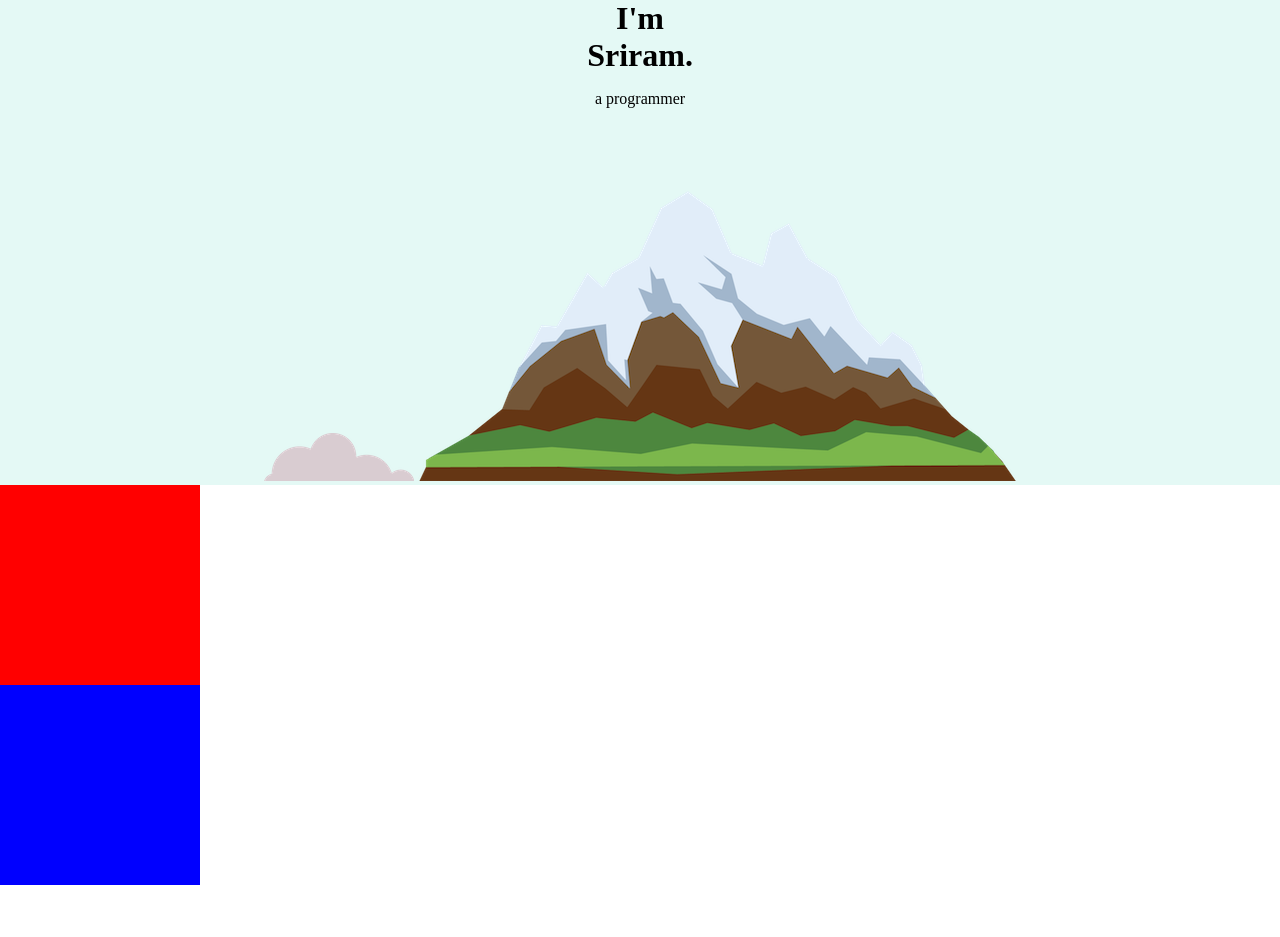
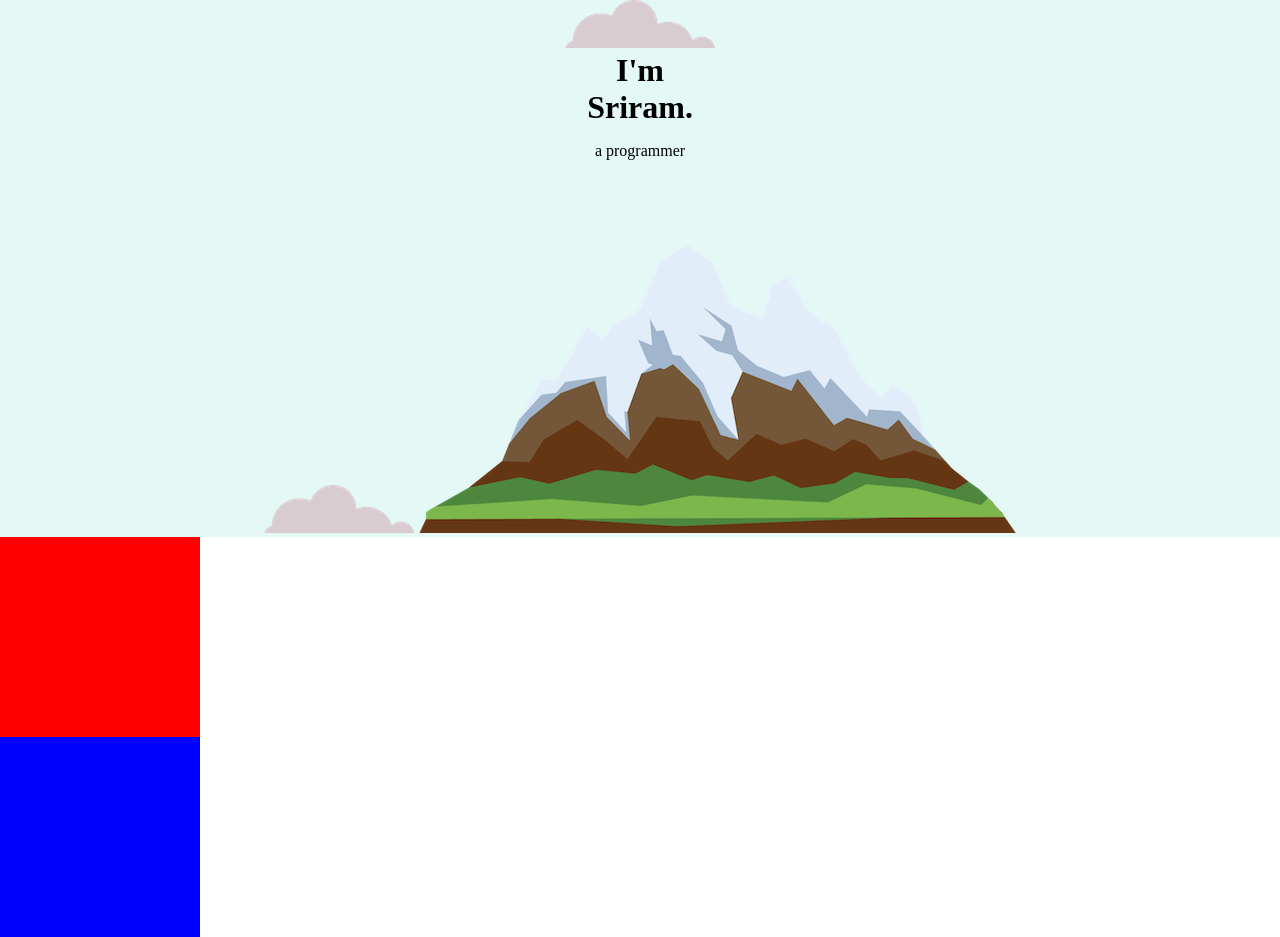
Before and after one commit to sriramnjr7/CSS-cv, a plain HTML site: page index.html in a window 1280 px wide. Before the commit the page ends 885 px from the top, so only its background shows below. Drawn offline with Linux system fonts and the light colour scheme.

Commit message:
Update index.html

```diff
--- a/index.html
+++ b/index.html
@@ -13,9 +13,10 @@
 
 <body>
     <div class="top-container">
+        <img class ="top-cloud"src="images/cloud.png" alt="cloud-img">
         <h1>I'm Sriram.</h1>
         <p>a programmer</p>
-        <img src="images/cloud.png" alt="cloud-img">
+        <img class ="bottom-cloud"src="images/cloud.png" alt="cloud-img">
         <img src="images/mountain.png" alt="mountain-img">
     </div>
     <div class="middle-container">
```
